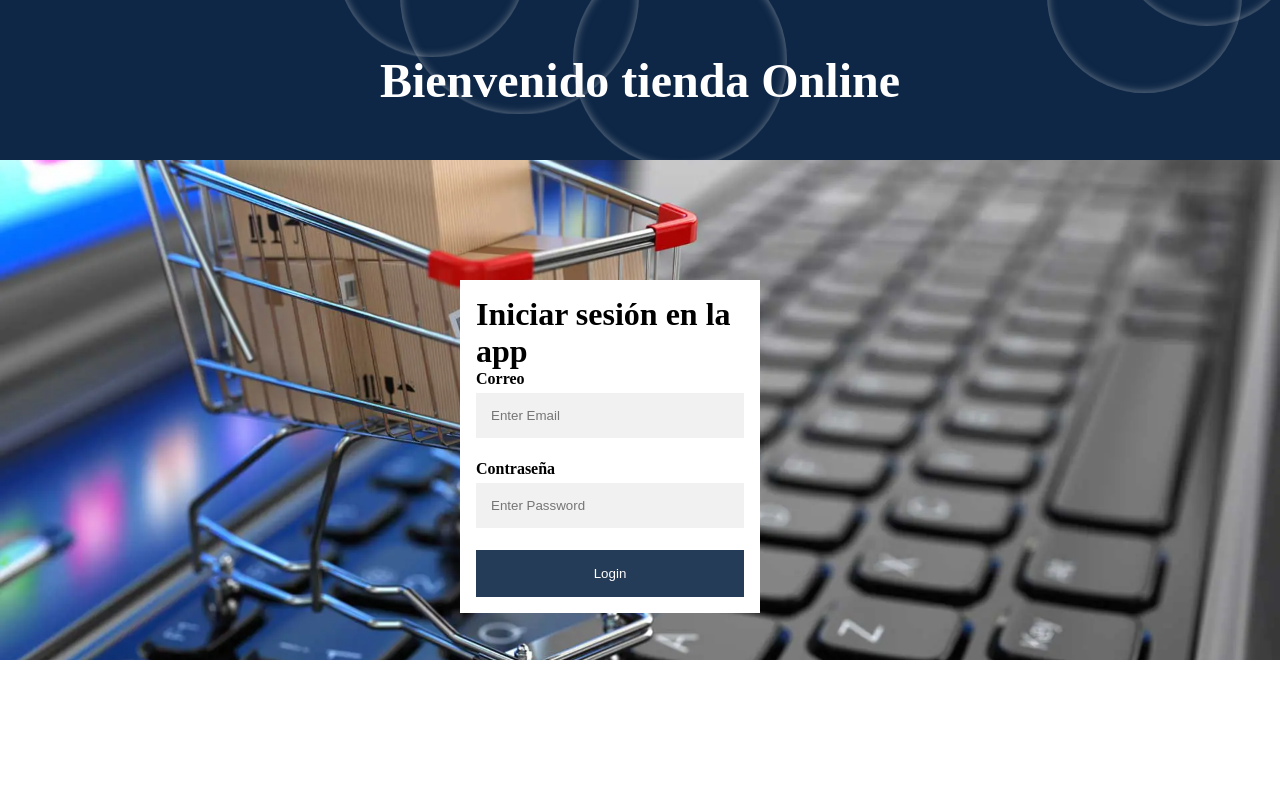
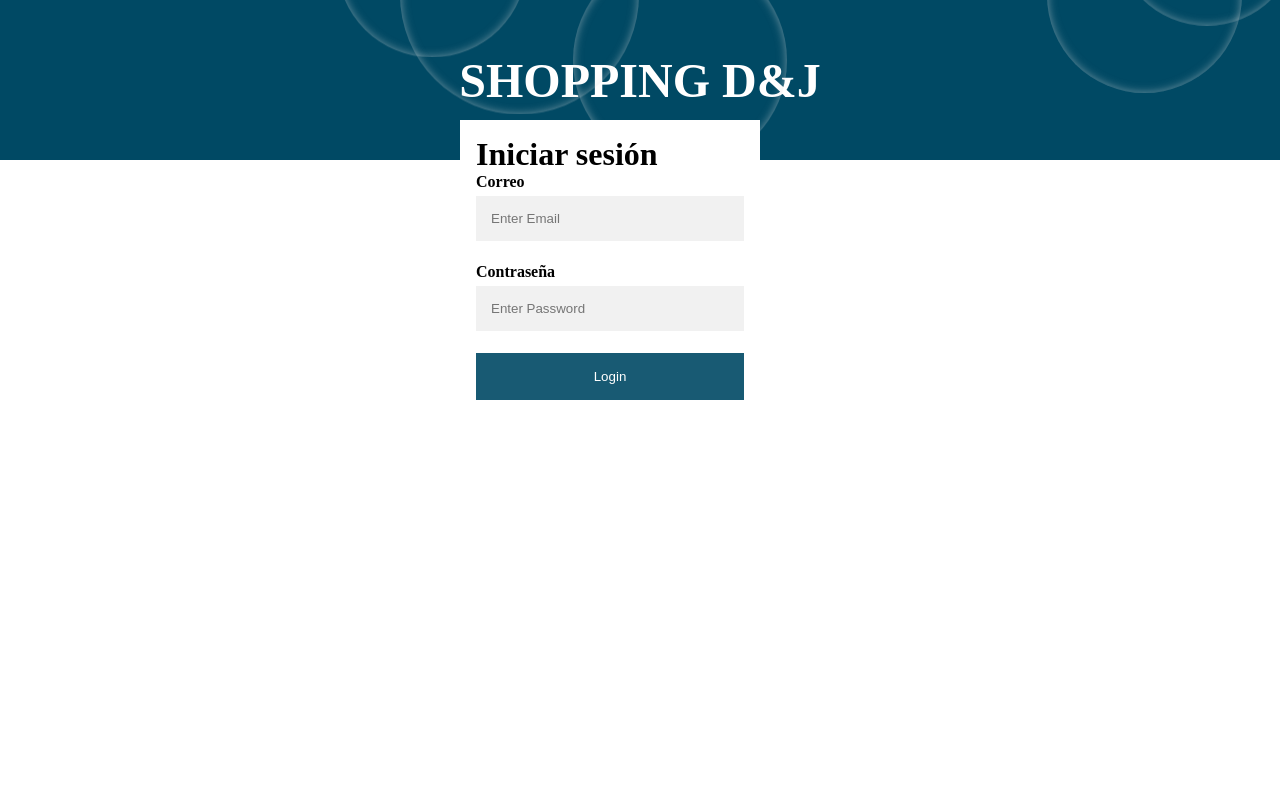
Before and after one commit to jorge9412/Tienda_Online_Pascual, a Django app: page /login/ in a window 1280 px wide. Run offline with Django 4.2, Linux system fonts and the light colour scheme.

Commit message:
gradiente login

```diff
--- a/login/templates/login_app.html
+++ b/login/templates/login_app.html
@@ -8,12 +8,12 @@
 <body>
 
 <section>
-  <h2>Bienvenido tienda Online</h2>
+  <h2>SHOPPING D&J</h2>
 </section>
 
-<div class="bg-img" style = "background-image: url('{% static 'img/img_paisaje.jpg' %}')">
+<div class="bg-img" style="background: -webkit-linear-gradient(90deg, yellow 10%, orange 90%)">
   <form action="/action_page.php" class="container">
-    <h1 class ="titulo">Iniciar sesión en la app</h1>
+    <h1 class ="titulo">Iniciar sesión</h1>
 
     <label for="email"><b>Correo</b></label>
     <input type="text" placeholder="Enter Email" name="email" required>
--- a/static/css/login.css
+++ b/static/css/login.css
@@ -1,19 +1,13 @@
-body, html {
-    height: 100%;
+  body, html {
+    height: 70%;
   }
 
   * {
     box-sizing: border-box;
   }
   .bg-img {
-
-    min-height: 500px;
-
-    /* Center and scale the image nicely */
-    background-position: center;
-    background-repeat: no-repeat;
-    background-size: cover;
-    position: relative;
+    background: rgb(0,73,100);
+    background: linear-gradient(0deg, rgba(0,73,100,1) 0%, rgba(193,215,132,1) 100%);
   }
 
   /* Add styles to the form container */
@@ -44,7 +38,7 @@
 
   /* Set a style for the submit button */
   .btn {
-    background-color: #0e2746;
+    background-color: #004964;
     color: white;
     padding: 16px 20px;
     border: none;
@@ -66,7 +60,7 @@
     width: 100%;
     height: 20vh;
     overflow: hidden;
-    background: #0e2746;
+    background: #004964;
     display: flex;
     justify-content: center;
     align-items: center;
--- a/ventas/templates/ventas.html
+++ b/ventas/templates/ventas.html
@@ -25,7 +25,7 @@
                     <div class="user-menu">
                         <ul>
                             <li><a href="cart.html"><i class="fa fa-user"></i> Mi carrito</a></li>
-                            <li><a href="#"><i class="fa fa-user" ></i> Iniciar sesion</a></li>
+                            <li><a href="../login/"><i class="fa fa-user" ></i> Iniciar sesion</a></li>
                         </ul>
                     </div>
                 </div>
```
